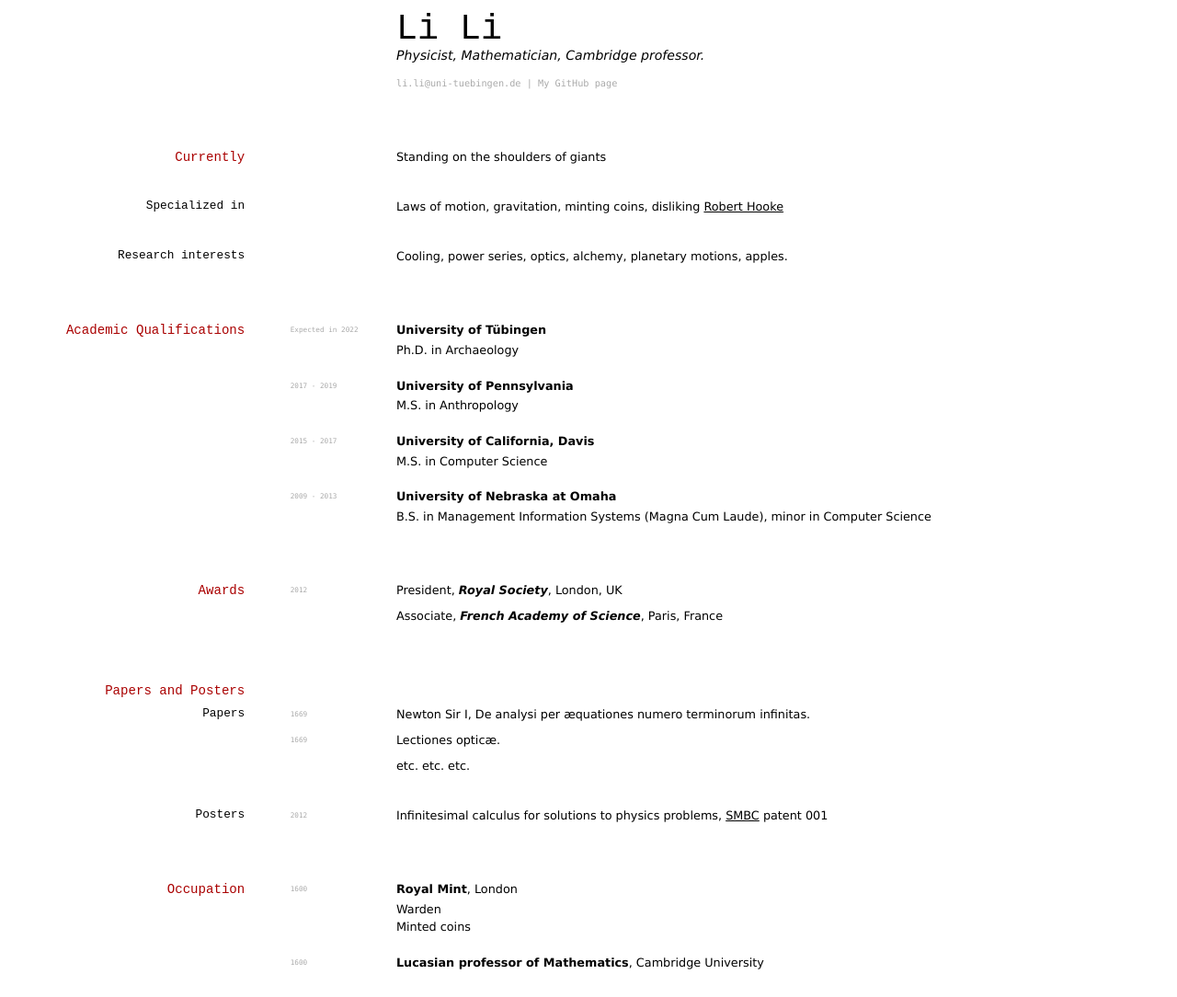
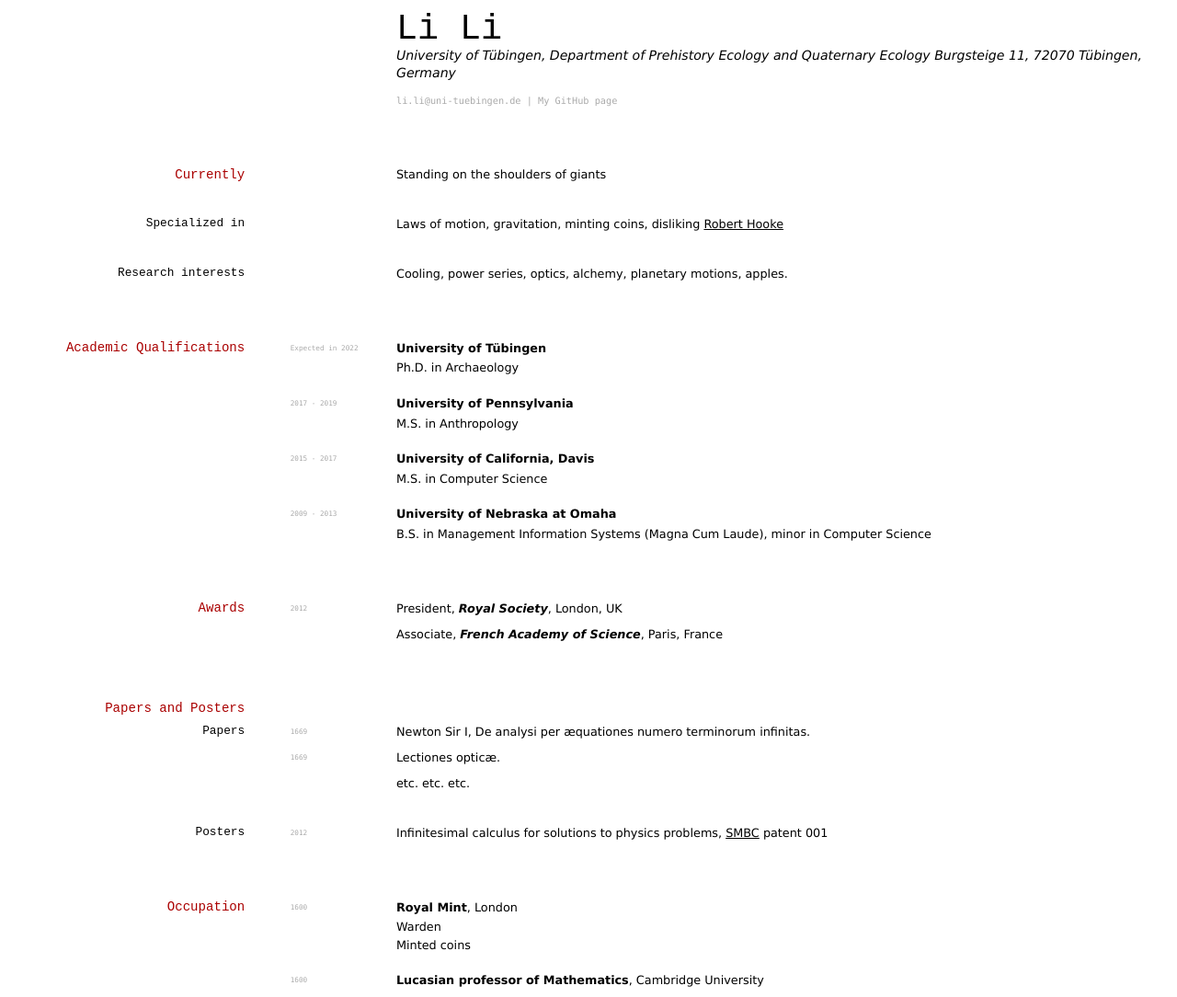
Before and after one commit to lili0824/lili, a Jekyll site: the page built from cv.md, in a window 1280 px wide. Shown: the whole page at 92% size. Built offline with Jekyll 4.4.1, drawn with Linux system fonts in a browser that asks for light colours.

Commit message:
Update cv.md

```diff
--- a/cv.md
+++ b/cv.md
@@ -3,7 +3,7 @@ layout: cv
 title: Li Li's CV
 ---
 # Li Li
-Physicist, Mathematician, Cambridge professor.
+University of Tübingen, Department of Prehistory Ecology and Quaternary Ecology  Burgsteige 11, 72070 Tübingen, Germany
 
 <div id="webaddress">
 <a href="li.li@uni-tuebingen.de">li.li@uni-tuebingen.de</a>
```
